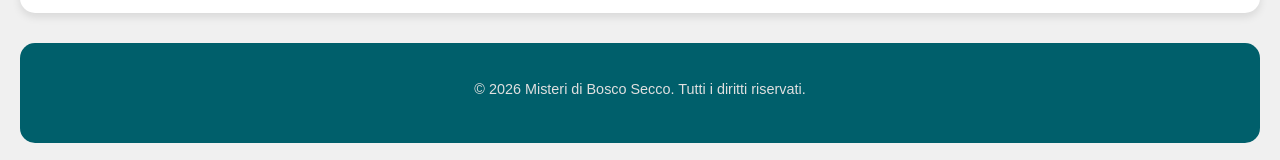
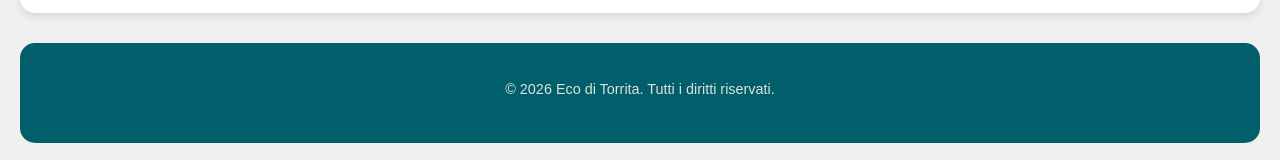
Before and after one commit to ecoditorrita/eco-di-torrita, a plain HTML site: page index.html in a window 1280 px wide. Shown: the part 1384-1544 px from the top of the page. Drawn offline with Linux system fonts and the light colour scheme; a web font is replaced by a local one.

Commit message:
Update index.html

```diff
--- a/index.html
+++ b/index.html
@@ -130,7 +130,7 @@
 </div>
 
 <footer class="modern-footer">
-    <p class="footer-text">&copy; 2026 Misteri di Bosco Secco. Tutti i diritti riservati.</p>
+    <p class="footer-text">&copy; 2026 Eco di Torrita. Tutti i diritti riservati.</p>
 </footer>
 
 </body>
```
